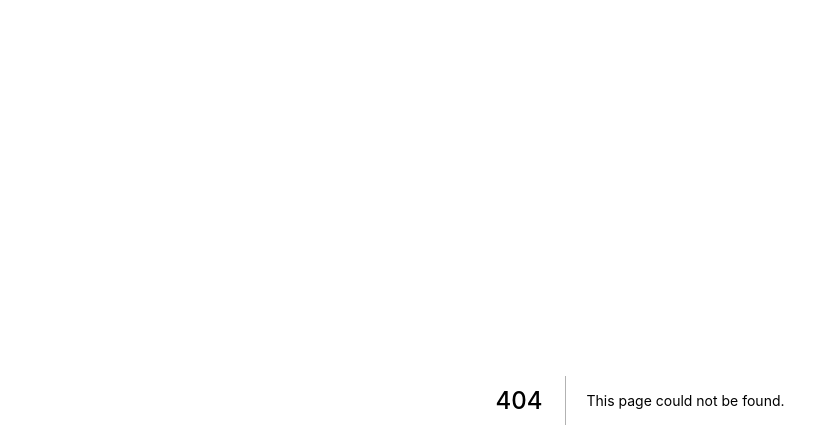
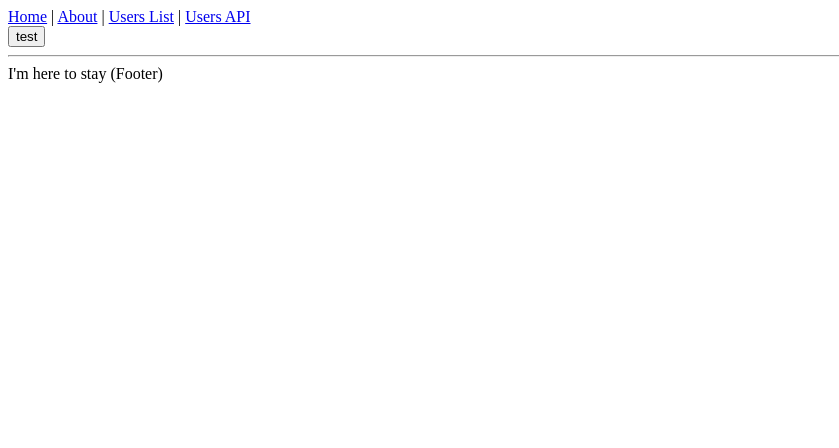
Before and after one commit to nagi125/test-next-study, a Next.js app: page /sample in a window 1280 px wide. Before the commit this address had no page. Shown: the top 448 px of the page, without its empty margins (0-839 px from the left). Built offline with nearby package versions, Linux system fonts and the light colour scheme.

Commit message:
環境変数参照サンプル追加

```diff
--- /dev/null
+++ b/next.config.js
@@ -0,0 +1,5 @@
+module.exports = {
+  env: {
+    HOGE: 'hogefugapiyo',
+  },
+}
--- /dev/null
+++ b/pages/sample.tsx
@@ -0,0 +1,19 @@
+import Layout from '../layouts/Layout'
+import React from "react";
+
+const Sample = () => {
+
+  const Alert = () => {
+    console.log(process.env.HOGE)
+  }
+
+  return (
+      <React.Fragment>
+        <Layout title="Home | Next.js + TypeScript Example">
+          <button className="btn btn-success" onClick={Alert}>test</button>
+        </Layout>
+      </React.Fragment>
+  )
+}
+
+export default Sample
```
Also changed, not shown: pages/index.tsx (+6 -7 lines).
